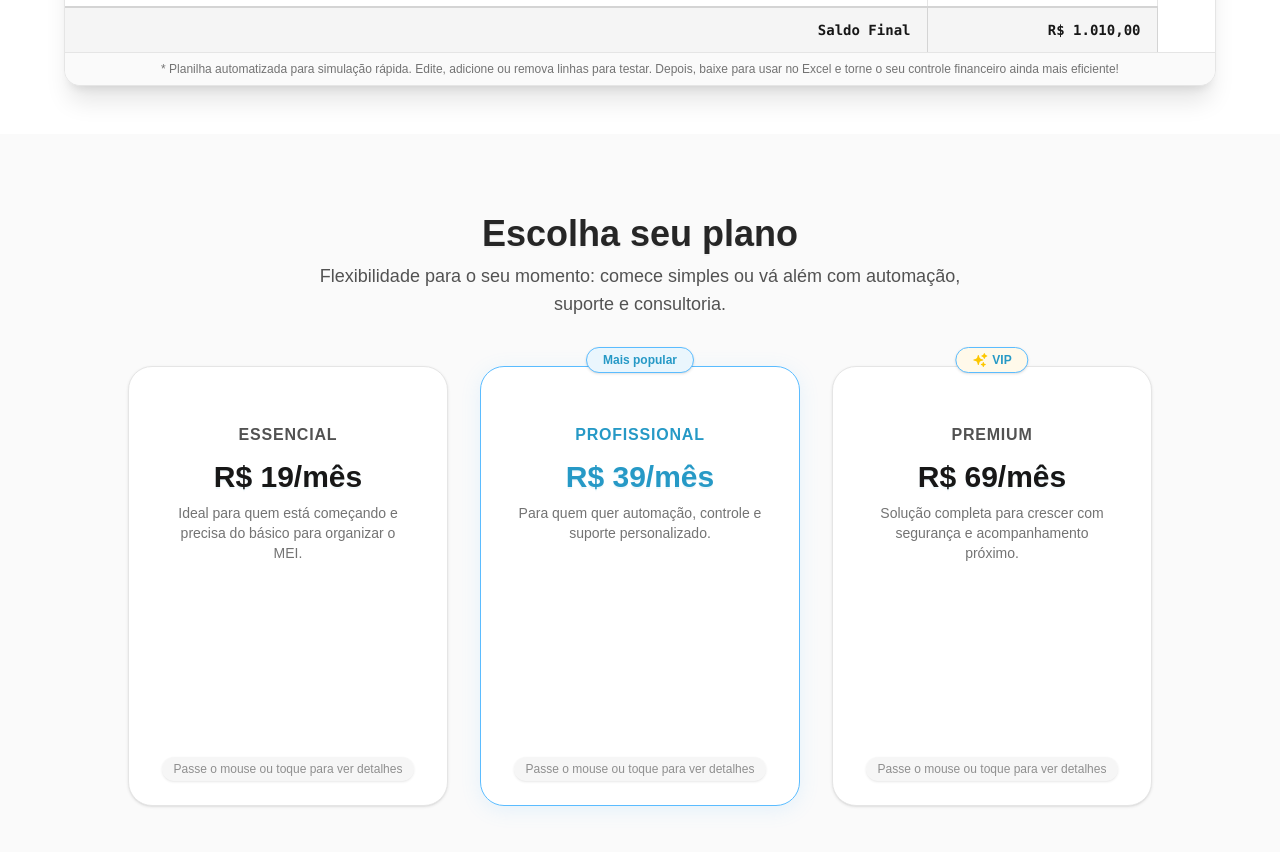
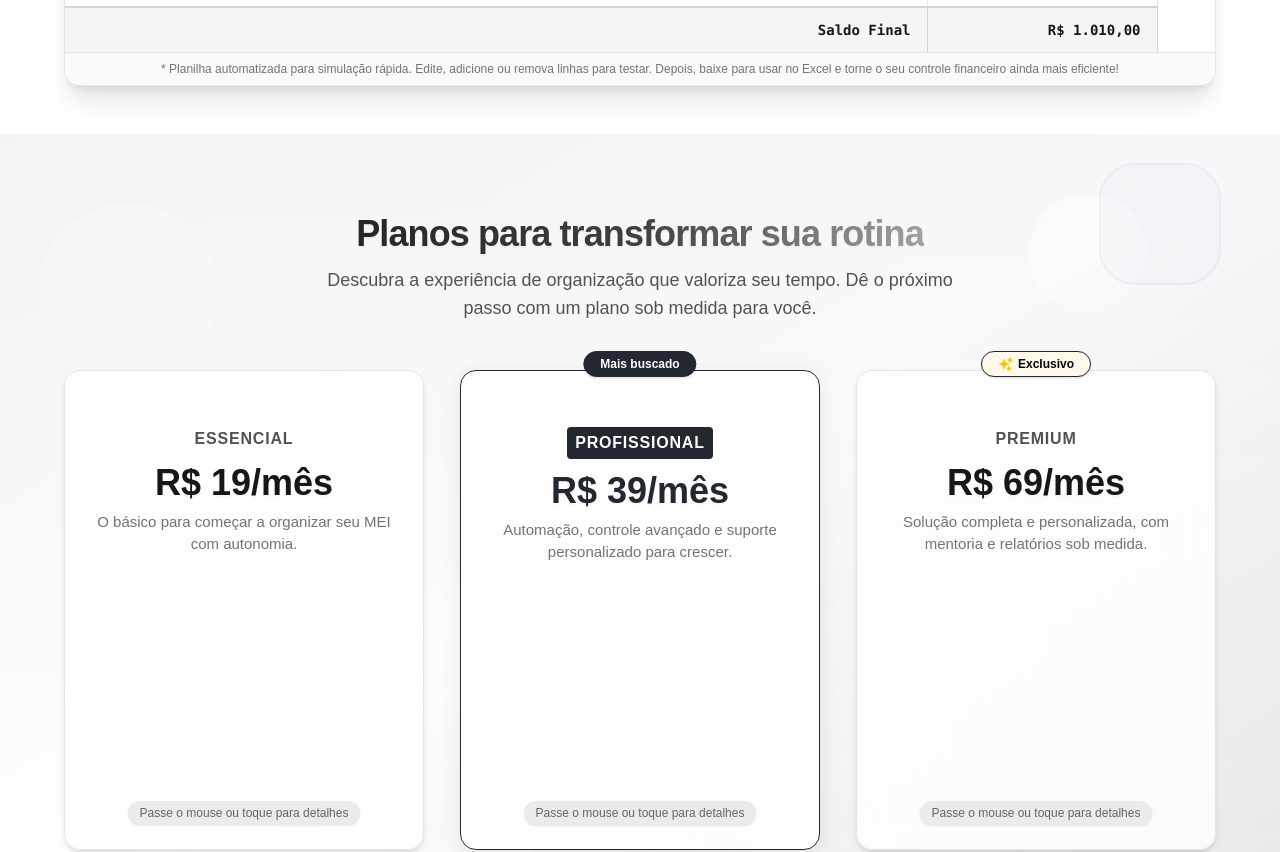
Before and after one commit to Edu-2de/PaimContab, a Next.js app in the folder frontend/: page / in a window 1280 px wide. Shown: the part 2840-3692 px from the top of the page. Built offline with nearby package versions, Linux system fonts and the light colour scheme.

Commit message:
refactor: Update styling in BriefExamples and Plans components for improved consistency and user experience

```diff
--- a/frontend/src/components/briefExamples.tsx
+++ b/frontend/src/components/briefExamples.tsx
@@ -121,7 +121,7 @@ export default function BriefExamples() {
                   >
                     <td className="border-r border-neutral-200">
                       <select
-                        className="bg-transparent px-1 py-1 text-inherit focus:outline-none w-full text-neutral-900"
+                        className="bg-transparent px-1 py-1 focus:outline-none w-full text-neutral-900"
                         value={row.type}
                         onChange={e => handleRowChange(idx, "type", e.target.value as Row["type"])}
                         aria-label="Tipo"
--- a/frontend/src/components/plans.tsx
+++ b/frontend/src/components/plans.tsx
@@ -2,14 +2,14 @@
 import { useState } from "react";
 import { HiCheckCircle, HiOutlineChevronRight, HiSparkles } from "react-icons/hi2";
 
-// Cor de destaque: azul moderno e suave
-const accent = "#5bbcff";
-const accentLight = "#eaf6fd";
-const accentStrong = "#2699c6";
-const bgHighlight = "bg-[#f6fbff]";
-const borderHighlight = "border-[#5bbcff]";
-const textAccent = "text-[#2699c6]";
-const ringAccent = "ring-[#5bbcff]";
+// Cores neutras e modernas
+const accent = "#23272f";
+const accentStrong = "#010409";
+const bgHighlight = "bg-[#f7f7fa]";
+const borderHighlight = "border-[#23272f]";
+const textAccent = "text-[#23272f]";
+const ringAccent = "ring-[#23272f]";
+const glassBg = "backdrop-blur-md bg-white/80";
 
 type Plan = {
   name: string;
@@ -24,38 +24,38 @@ const PLANS: Plan[] = [
   {
     name: "Essencial",
     price: "R$ 19/mês",
-    desc: "Ideal para quem está começando e precisa do básico para organizar o MEI.",
+    desc: "O básico para começar a organizar seu MEI com autonomia.",
     features: [
-      "Planilhas básicas de receitas e despesas",
+      "Planilhas de receitas e despesas",
       "Suporte por e-mail",
-      "Acesso a materiais gratuitos"
+      "Materiais gratuitos"
     ]
   },
   {
     name: "Profissional",
     price: "R$ 39/mês",
-    desc: "Para quem quer automação, controle e suporte personalizado.",
+    desc: "Automação, controle avançado e suporte personalizado para crescer.",
     features: [
-      "Todas as planilhas Essencial",
-      "Planilhas avançadas: gráficos, metas, clientes",
+      "Tudo do Essencial",
+      "Planilhas avançadas e dashboards",
       "Suporte prioritário",
-      "Consultoria mensal com especialista"
+      "Consultoria mensal"
     ],
     highlight: true,
-    badge: "Mais popular"
+    badge: "Mais buscado"
   },
   {
     name: "Premium",
     price: "R$ 69/mês",
-    desc: "Solução completa para crescer com segurança e acompanhamento próximo.",
+    desc: "Solução completa e personalizada, com mentoria e relatórios sob medida.",
     features: [
       "Tudo do Profissional",
-      "Planilhas ilimitadas e personalizáveis",
+      "Planilhas ilimitadas",
       "Mentoria individual",
       "Relatórios automáticos",
-      "Canal exclusivo de dúvidas"
+      "Canal VIP de dúvidas"
     ],
-    badge: "VIP"
+    badge: "Exclusivo"
   }
 ];
 
@@ -63,23 +63,33 @@ export default function Plans() {
   const [hovered, setHovered] = useState<number | null>(null);
 
   return (
-    <section className="relative bg-neutral-50 w-full px-4 py-20 flex flex-col items-center transition">
-      {/* Overlay escurecido ao hover em qualquer card, com z-20 */}
-      <div
-        className={`fixed inset-0 bg-black/40 z-20 pointer-events-none transition-opacity duration-500 ${
-          hovered !== null ? "opacity-100" : "opacity-0"
-        }`}
-        aria-hidden="true"
-      />
-      <div className="max-w-2xl mx-auto text-center mb-12 relative z-30">
-        <h2 className="text-3xl sm:text-4xl font-extrabold text-neutral-800 mb-2 drop-shadow-[0_2px_0_rgba(0,0,0,0.03)]">
-          Escolha seu plano
+    <section className="relative w-full min-h-[70vh] px-4 py-20 flex flex-col items-center justify-center bg-gradient-to-br from-neutral-50 via-white to-neutral-200 transition">
+      {/* Fundo geométrico animado, sutil */}
+      <div className="absolute inset-0 pointer-events-none z-0">
+        <svg width="100%" height="100%" className="absolute inset-0" style={{opacity: 0.13}}>
+          <defs>
+            <linearGradient id="g1" x1="0" y1="0" x2="0" y2="1">
+              <stop stopColor="#c6c9d6" />
+              <stop offset="1" stopColor="#ffffff" />
+            </linearGradient>
+          </defs>
+          <rect width="100%" height="100%" fill="url(#g1)" />
+          <circle cx="10%" cy="20%" r="90" fill="#e0e1e7" />
+          <circle cx="85%" cy="15%" r="60" fill="#e0e1e7" />
+          <circle cx="50%" cy="90%" r="110" fill="#e0e1e7" />
+        </svg>
+      </div>
+      <div className="max-w-2xl mx-auto text-center mb-12 relative z-10">
+        <h2 className="text-3xl sm:text-4xl font-extrabold text-neutral-900 mb-3 tracking-tight drop-shadow-[0_2px_0_rgba(0,0,0,0.03)]">
+          <span className="inline-block bg-gradient-to-r from-neutral-800 via-neutral-700 to-neutral-400 bg-clip-text text-transparent">
+            Planos para transformar sua rotina
+          </span>
         </h2>
-        <p className="text-neutral-600 text-base sm:text-lg">
-          Flexibilidade para o seu momento: comece simples ou vá além com automação, suporte e consultoria.
+        <p className="text-neutral-600 text-base sm:text-lg font-medium">
+          Descubra a experiência de organização que valoriza seu tempo. Dê o próximo passo com um plano sob medida para você.
         </p>
       </div>
-      <div className="relative z-30 grid grid-cols-1 sm:grid-cols-3 gap-8 max-w-5xl w-full">
+      <div className="relative z-10 grid grid-cols-1 md:grid-cols-3 gap-9 max-w-6xl w-full">
         {PLANS.map((plan, idx) => {
           const isHovered = hovered === idx;
           const isOther = hovered !== null && hovered !== idx;
@@ -89,30 +99,29 @@ export default function Plans() {
               key={plan.name}
               className={`
                 group relative flex flex-col items-center justify-between
-                border border-neutral-200 rounded-3xl bg-white
-                px-7 sm:px-9 py-12 transition-all duration-500 cursor-pointer
+                border rounded-2xl
+                ${glassBg}
+                px-8 py-12 transition-all duration-500 cursor-pointer
                 overflow-visible
-                ${isHighlight ? `${bgHighlight} ${borderHighlight} shadow-lg` : "shadow-sm"}
-                ${isHovered ? `scale-110 z-40 border-2 ${borderHighlight} shadow-2xl` : ""}
-                ${isOther ? "blur-[2px] opacity-40" : ""}
-                ${!isHighlight && isHovered ? "bg-neutral-100" : ""}
-                hover:shadow-2xl hover:-translate-y-2
-                focus:outline-none
-                before:absolute before:-inset-2 before:rounded-[1.7rem] before:z-[-1] before:transition-all before:duration-500
+                ${isHighlight ? `${bgHighlight} ${borderHighlight} ring-2 ${ringAccent}` : "border-neutral-200"}
+                ${isHovered ? `scale-105 z-30 border-2 ${borderHighlight} shadow-xl` : ""}
+                ${isOther ? "opacity-50 blur-[1.5px]" : ""}
+                shadow-md hover:shadow-2xl hover:-translate-y-2
+                before:absolute before:-inset-2 before:rounded-[1.5rem] before:z-[-1] before:transition-all before:duration-500
                 ${
                   isHovered
-                    ? "before:bg-[radial-gradient(circle_at_50%_50%,rgba(91,188,255,0.07)_0%,rgba(91,188,255,0.00)_80%)]"
+                    ? "before:bg-[radial-gradient(circle_at_50%_50%,rgba(36,39,47,0.07)_0%,rgba(36,39,47,0.00)_90%)]"
                     : ""
                 }
               `}
               style={{
-                minHeight: 440,
+                minHeight: 480,
+                borderColor: isHovered || isHighlight ? accent : undefined,
                 boxShadow: isHovered
-                  ? "0 10px 42px #0005"
+                  ? "0 10px 30px #0003"
                   : isHighlight
-                  ? "0 4px 20px #5bbcff22"
+                  ? "0 4px 20px #23272f18"
                   : undefined,
-                borderColor: isHovered || isHighlight ? accent : undefined,
                 transition: "all 0.38s cubic-bezier(.77,.1,.24,.93)"
               }}
               tabIndex={0}
@@ -125,52 +134,55 @@ export default function Plans() {
               {(plan.badge || isHighlight) && (
                 <div className="absolute -top-5 left-1/2 -translate-x-1/2 flex items-center gap-1 z-20">
                   <span
-                    className="flex items-center gap-1 px-4 py-1 rounded-full text-xs font-semibold shadow
-                      bg-white border"
+                    className="flex items-center gap-1 px-4 py-1 rounded-full text-xs font-semibold shadow bg-neutral-100 border"
                     style={{
                       borderColor: accent,
-                      color: accentStrong,
+                      color: isHighlight ? "#fff" : accentStrong,
                       background: isHighlight
-                        ? accentLight
-                        : plan.badge === "VIP"
+                        ? "#23272f"
+                        : plan.badge === "Exclusivo"
                         ? "#fff9ea"
-                        : "#fff"
+                        : "#f1f3f7"
                     }}
                   >
-                    {plan.badge === "VIP" && (
+                    {plan.badge === "Exclusivo" && (
                       <HiSparkles className="w-4 h-4 text-yellow-400 inline-block" />
                     )}
-                    {plan.badge || "Mais popular"}
+                    {plan.badge || "Destaque"}
                   </span>
                 </div>
               )}
               {/* Nome e preço */}
               <div className="flex flex-col items-center w-full relative">
                 <span
-                  className={`text-base font-bold uppercase tracking-wider mt-2
-                    ${isHighlight || isHovered ? textAccent : "text-neutral-600"}`}
+                  className={`
+                    text-base font-bold uppercase tracking-wider mt-2
+                    ${isHighlight || isHovered ? "text-white bg-[#23272f] px-2 py-1 rounded" : "text-neutral-600"}
+                  `}
                 >
                   {plan.name}
                 </span>
                 <span
-                  className={`mt-3 text-[2rem] sm:text-3xl font-black transition-colors duration-300
+                  className={`
+                    mt-3 text-[2.2rem] sm:text-4xl font-black transition-colors duration-300
                     ${isHighlight || isHovered ? textAccent : "text-neutral-900"}
-                    drop-shadow-[0_2px_0_rgba(36,155,198,0.07)]`}
+                    drop-shadow-[0_2px_0_rgba(36,39,47,0.04)]
+                  `}
                 >
                   {plan.price}
                 </span>
-                <span className="mt-2 text-sm text-neutral-500 text-center min-h-[42px]">{plan.desc}</span>
+                <span className="mt-2 text-[15px] text-neutral-500 text-center min-h-[44px]">{plan.desc}</span>
               </div>
               {/* Detalhes interativos */}
               <div
-                className={`mt-8 w-full transition-all duration-300
-                ${isHovered ? "opacity-100 translate-y-0 pointer-events-auto visible" : "opacity-0 translate-y-2 h-0 overflow-hidden pointer-events-none"}
-                flex flex-col items-center`}
+                className={`mt-9 w-full transition-all duration-300
+                  ${isHovered ? "opacity-100 translate-y-0 pointer-events-auto visible" : "opacity-0 translate-y-2 h-0 overflow-hidden pointer-events-none"}
+                  flex flex-col items-center`}
               >
                 <ul className="mb-8 w-full text-neutral-700 text-[1rem] space-y-2">
                   {plan.features.map(f => (
                     <li key={f} className="flex items-center gap-2">
-                      <HiCheckCircle className="min-w-5 min-h-5" style={{ color: accent }} />
+                      <HiCheckCircle className={`min-w-5 min-h-5 ${isHighlight ? "text-[#23272f]" : "text-neutral-400"}`} />
                       <span>{f}</span>
                     </li>
                   ))}
@@ -179,15 +191,12 @@ export default function Plans() {
                   className={`
                     w-full rounded-xl px-5 py-3 font-semibold flex items-center justify-center gap-2
                     transition
-                    bg-[${accent}] text-white shadow
-                    hover:bg-[#409ccf] active:scale-95
+                    bg-neutral-900 text-white shadow
+                    hover:bg-neutral-800 active:scale-95
                     focus:outline-none focus:ring-2 ${ringAccent}
                     duration-200
                     text-lg
                   `}
-                  style={{
-                    background: accent
-                  }}
                 >
                   Escolher plano
                   <HiOutlineChevronRight className="w-5 h-5 text-white" />
@@ -196,8 +205,8 @@ export default function Plans() {
               {/* Dica para interação */}
               {!isHovered && (
                 <div className="absolute left-0 right-0 bottom-6 flex justify-center opacity-80 pointer-events-none select-none">
-                  <span className="bg-neutral-100 text-neutral-500 text-xs px-3 py-1 rounded-full shadow-sm transition-all">
-                    Passe o mouse ou toque para ver detalhes
+                  <span className="bg-neutral-200 text-neutral-700 text-xs px-3 py-1 rounded-full shadow-sm transition-all">
+                    Passe o mouse ou toque para detalhes
                   </span>
                 </div>
               )}
@@ -205,7 +214,21 @@ export default function Plans() {
           );
         })}
       </div>
-
+      {/* Ornamento geométrico flutuante */}
+      <div className="pointer-events-none absolute z-0 right-0 top-0 w-[180px] h-[180px] md:w-[210px] md:h-[210px] opacity-30">
+        <svg width="100%" height="100%">
+          <rect
+            x="30"
+            y="30"
+            width="120"
+            height="120"
+            rx="35"
+            fill="#ebeef4"
+            stroke="#d1d5db"
+            strokeWidth="2"
+          />
+        </svg>
+      </div>
     </section>
   );
 }
```
